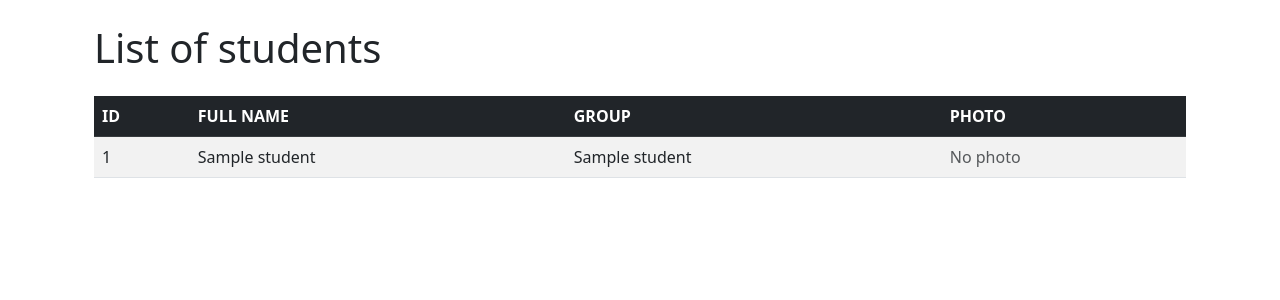
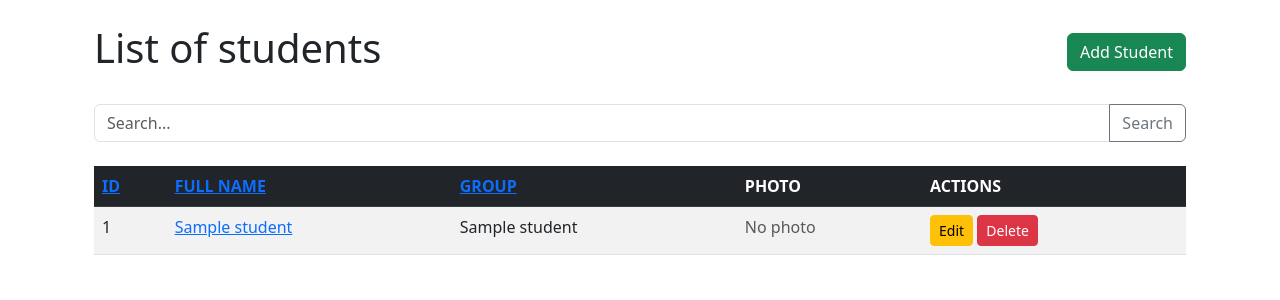
Before and after one commit to avlasova05/Student-Archive, a Flask app: template mmf-archive/app/templates/students/list.html in a window 1280 px wide. Shown: the top 300 px of the page. Run offline with Flask 3, Linux system fonts and the light colour scheme; the template is opened without the code that fills it: most values are stand-ins (such as "Sample title", 1, 10 or a date in 2020); some libraries are stand-ins or nearby versions.

Commit message:
Update list.html
UI with interactive features

```diff
--- a/mmf-archive/app/templates/students/list.html
+++ b/mmf-archive/app/templates/students/list.html
@@ -2,22 +2,37 @@
 
 {% block content %}
 <div class="container mt-4">
-    <h1 class="mb-4">List of students</h1>
+    <div class="d-flex justify-content-between align-items-center mb-4">
+    <h1>List of students</h1>
+        <a href="{{ url_for('students.add_student') }}" class="btn btn-success">Add Student</a>
+    </div>
+    <form class="mb-4">
+        <div class="input-group">
+            <input type="text" class="form-control" placeholder="Search..." name="search"
+                   value="{{ search_query }}">
+            <button class="btn btn-outline-secondary" type="submit">Search</button>
+        </div>
+    </form>
 
     <table class="table table-striped table-hover">
         <thead class="table-dark">
             <tr>
-                <th>ID</th>
-                <th>FULL NAME</th>
-                <th>GROUP</th>
+                <th><a href="?sort_by=id&sort_order={{ 'desc' if sort_by == 'id' and sort_order == 'asc' else 'asc' }}&search={{ search_query }}">ID</a></th>
+                <th><a href="?sort_by=full_name&sort_order={{ 'desc' if sort_by == 'full_name' and sort_order == 'asc' else 'asc' }}&search={{ search_query }}">FULL NAME</a></th>
+                <th><a href="?sort_by=group_name&sort_order={{ 'desc' if sort_by == 'group_name' and sort_order == 'asc' else 'asc' }}&search={{ search_query }}">GROUP</a></th>
                 <th>PHOTO</th>
+                <th>ACTIONS</th>
             </tr>
         </thead>
         <tbody>
             {% for student in students %}
             <tr>
                 <td>{{ student[0] }}</td>
-                <td>{{ student[1] }}</td>
+                <td>
+                    <a href="{{ url_for('students.student_details', student_id=student[0]) }}">
+                        {{ student[1] }}
+                    </a>
+                </td>
                 <td>{{ student[2] }}</td>
                 <td>
                     {% if student[3] %}
@@ -27,9 +42,43 @@
                     <span class="text-muted">No photo</span>
                     {% endif %}
                 </td>
+                <td>
+                    <a href="{{ url_for('students.edit_student', student_id=student[0]) }}"
+                       class="btn btn-sm btn-warning">Edit</a>
+                    <form action="{{ url_for('students.delete_student', student_id=student[0]) }}"
+                          method="POST" style="display:inline;">
+                        <button type="submit" class="btn btn-sm btn-danger"
+                                onclick="return confirm('Are you sure?')">Delete</button>
+                    </form>
+                </td>
             </tr>
             {% endfor %}
         </tbody>
     </table>
+
+    <nav>
+        <ul class="pagination">
+            {% if page > 1 %}
+            <li class="page-item">
+                <a class="page-link"
+                   href="?page={{ page-1 }}&sort_by={{ sort_by }}&sort_order={{ sort_order }}&search={{ search_query }}">Previous</a>
+            </li>
+            {% endif %}
+
+            {% for p in range(1, (total//per_page)+2) %}
+            <li class="page-item {% if p == page %}active{% endif %}">
+                <a class="page-link"
+                   href="?page={{ p }}&sort_by={{ sort_by }}&sort_order={{ sort_order }}&search={{ search_query }}">{{ p }}</a>
+            </li>
+            {% endfor %}
+
+            {% if page < (total//per_page)+1 %}
+            <li class="page-item">
+                <a class="page-link"
+                   href="?page={{ page+1 }}&sort_by={{ sort_by }}&sort_order={{ sort_order }}&search={{ search_query }}">Next</a>
+            </li>
+            {% endif %}
+        </ul>
+    </nav>
 </div>
 {% endblock %}
```
